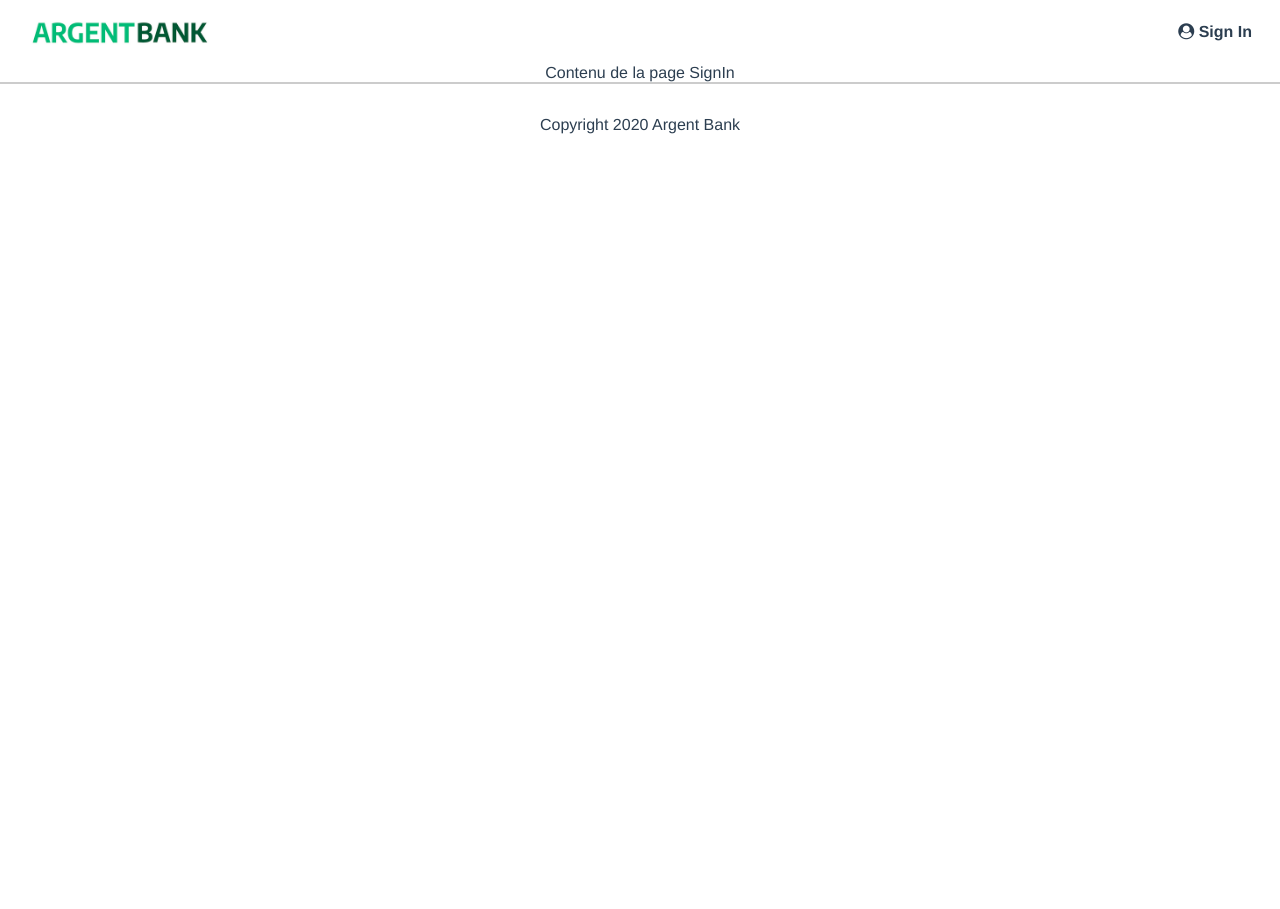
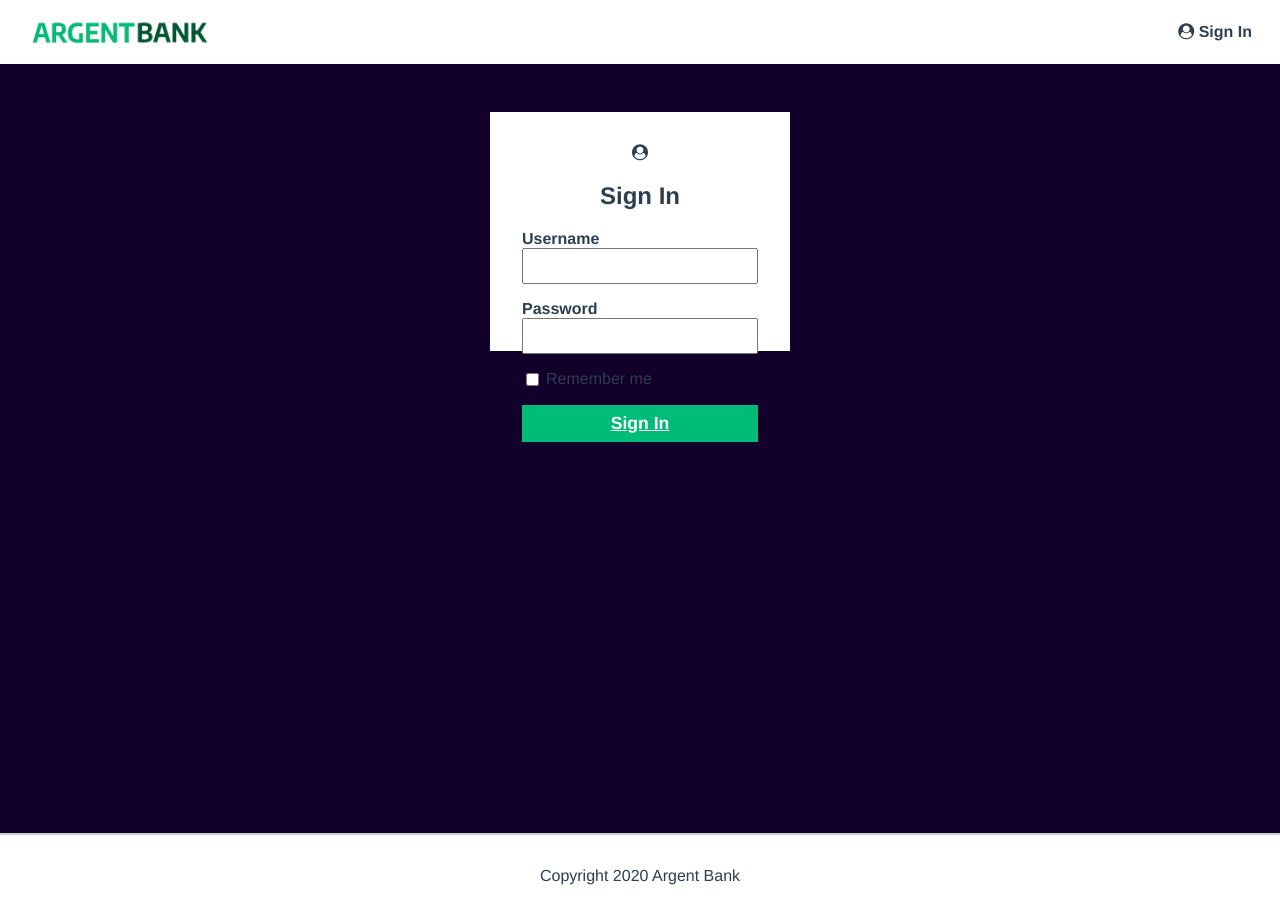
Before and after one commit to SanCo21/ArgentBank, a React (Create React App) app: page /Sign-in in a window 1280 px wide. Before the commit the page ends 800 px from the top, so only its background shows below. Built offline with nearby package versions, Linux system fonts and the light colour scheme.

Commit message:
Add sign-in functionality to Sign-in page

```diff
--- a/src/index.css
+++ b/src/index.css
@@ -12,7 +12,9 @@
     monospace;
 } */
 
-html {
+html, body {
+  height: 100%;
+  margin: 0;
   font-family: Avenir, Helvetica, Arial, sans-serif;
   -webkit-font-smoothing: antialiased;
   -moz-osx-font-smoothing: grayscale;
@@ -21,7 +23,7 @@
 }
 
 body {
-  margin: 0;
+  /* margin: 0; */
   display: flex;
   flex-direction: column;
   min-height: 100vh;
@@ -29,9 +31,12 @@
 
 .main {
   flex: 1;
+  height: 100%; /* Cover the entire height of the viewport */
+  min-height: 78.5vh; /* Assure a minimal height of 100vh */
 }
 
 .bg-dark {
+  display: flex;
   background-color: #12002b;
 }
 
@@ -173,7 +178,7 @@
 
 .sign-in-button {
   display: block;
-  width: 100%;
+  /* width: 100%; */
   padding: 8px;
   font-size: 1.1rem;
   font-weight: bold;
@@ -184,17 +189,19 @@
 }
 
 .sign-in-content {
+  /* display: flex; */
   box-sizing: border-box;
   background-color: white;
   width: 300px;
+  height: 31%;
   margin: 0 auto;
   margin-top: 3rem;
   padding: 2rem;
 }
 
-.sign-in-icon {
+/* .sign-in-icon {
   font-size: 5rem;
-}
+} */
 
 .input-remember {
   display: flex;
--- a/src/pages/Home.js
+++ b/src/pages/Home.js
@@ -3,7 +3,7 @@
 
 const Home = () => {
     return (
-        <div>
+        <main>
             <Hero />
             <section className="features">
                 <h2 className="sr-only">Features</h2>
@@ -26,7 +26,7 @@
                     description="We use top of the line encryption to make sure your data and money is always safe."
                 />
             </section>
-        </div>
+        </main>
     );
 }
 
--- a/src/pages/Sign-in.js
+++ b/src/pages/Sign-in.js
@@ -1,9 +1,33 @@
+import { Link } from 'react-router-dom'
+
 const SignIn = () => {
     return (
-        <div>
-            Contenu de la page SignIn
-        </div>
-    );
-}
+        <main className="main bg-dark">
+          <section className="sign-in-content">
+            <i className="fa fa-user-circle sign-in-icon"></i>
+            <h1>Sign In</h1>
+            <form>
+              <div className="input-wrapper">
+                <label htmlFor="username">Username</label>
+                <input type="text" id="username" />
+              </div>
+              <div className="input-wrapper">
+                <label htmlFor="password">Password</label>
+                <input type="password" id="password" />
+              </div>
+              <div className="input-remember">
+                <input type="checkbox" id="remember-me" />
+                <label htmlFor="remember-me">Remember me</label>
+              </div>
+              <Link to="/User" className="sign-in-button">
+                Sign In
+              </Link>
+              {/* Utilise un bouton au lieu d'un lien pour soumettre le formulaire */}
+              {/* <button type="submit" className="sign-in-button">Sign In</button> */}
+            </form>
+          </section>
+        </main>
+      );
+    };
 
 export default SignIn;
```
